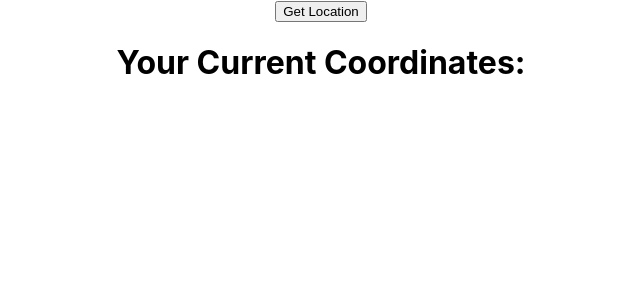
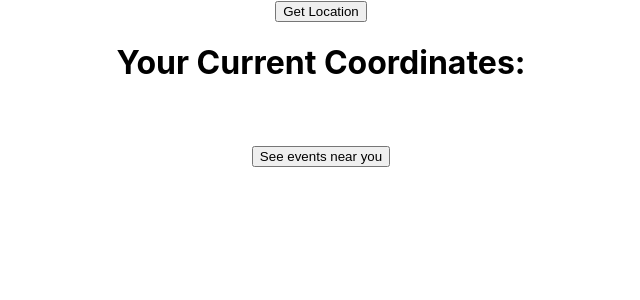
Before and after one commit to jonahtabb/teamGit, a React (Create React App) app in the folder 72-hour-project/: page / in a window 1280 px wide. Shown: the top 300 px of the page, without its empty margins (319-959 px from the left). Built offline with nearby package versions, Linux system fonts and the light colour scheme.

Commit message:
initial fetch functionality

```diff
--- a/72-hour-project/src/App.js
+++ b/72-hour-project/src/App.js
@@ -1,6 +1,7 @@
 import './App.css';
 import { useState } from 'react'
 import TestComp from './components/TestComp';
+import Ticketmaster from './components/Ticketmaster'
 
 function App() {
   const [latitude, setLatitude] = useState(null)
@@ -34,6 +35,7 @@ function App() {
       {longitude && <p>Longitude: {longitude}</p>}
       <br />
       <TestComp latitude={latitude} longitude={longitude} />
+      <Ticketmaster latitude={latitude} longitude={longitude}/>
     </div>
   );
 
--- /dev/null
+++ b/72-hour-project/src/components/Ticketmaster.js
@@ -0,0 +1,32 @@
+import React, {useState, useEffect} from 'react'
+
+const Ticketmaster = (props) => {
+
+    //const apiKey = 'TF6CCu0TfrfJ1sSGqAsRdu1AD6R3GtvW'
+    const baseURL = `https://app.ticketmaster.com/discovery/v2/events?apikey=TF6CCu0TfrfJ1sSGqAsRdu1AD6R3GtvW`
+
+
+
+    const [resultsImg, setResultsImg] = useState(null)
+
+    const fetcher = () => {
+        fetch(baseURL)
+            .then(res => res.json())
+            .then(json => {
+                //let eventsArray = json._embedded.events
+                //console.log(eventsArray) //distance or images
+                setResultsImg(json._embedded.events[1].images[1].url)
+
+
+            })
+    }
+
+    return(
+        <div>
+            <button onClick={fetcher}>See events near you</button>
+            <img src={resultsImg} />
+        </div>
+    )
+}
+
+export default Ticketmaster
```
Also changed, not shown: 1 other file (tests, documents, lock files or other folders).
